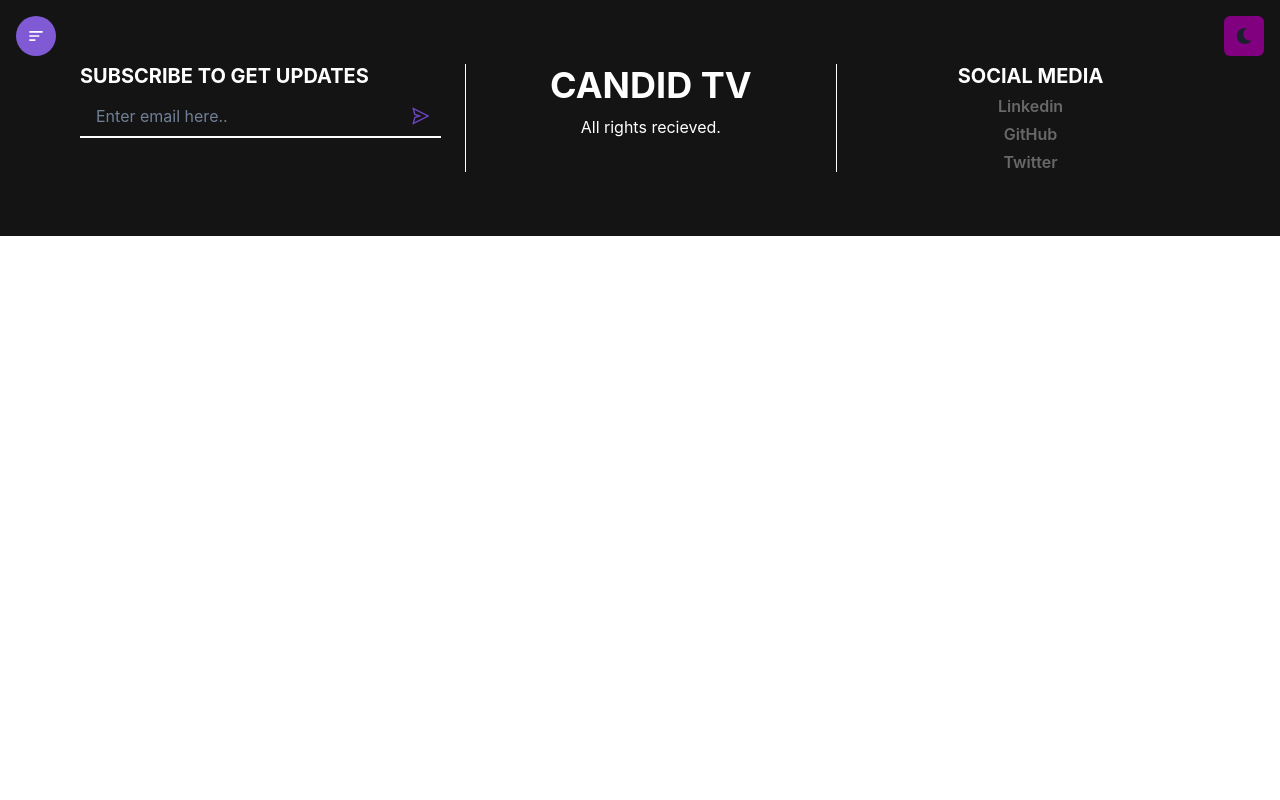
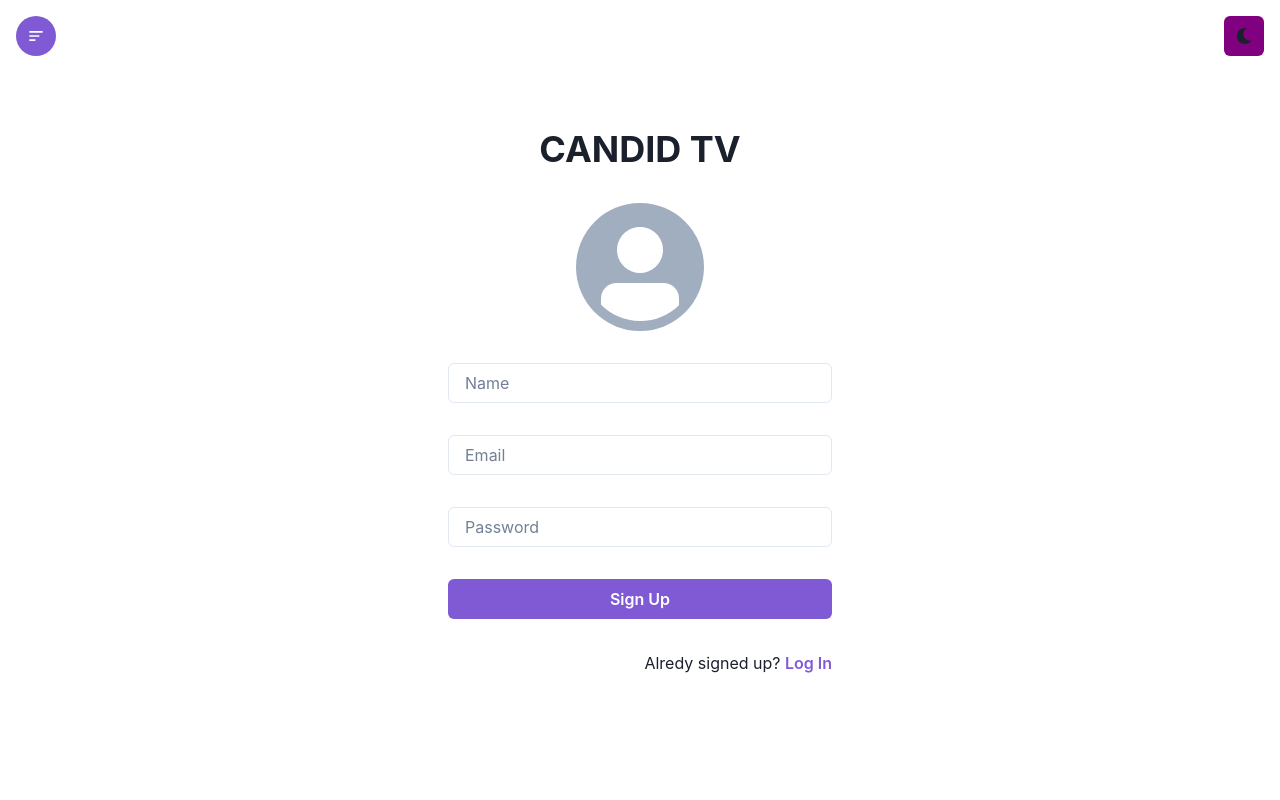
Before and after one commit to YahyaFTW/react_video_app, a React (Create React App) app: page /signup in a window 1280 px wide. Shown: the top 800 px of the page. Built offline with nearby package versions, Linux system fonts and the light colour scheme.

Commit message:
Completed

```diff
--- a/package.json
+++ b/package.json
@@ -10,6 +10,7 @@
     "@testing-library/react": "^13.4.0",
     "@testing-library/user-event": "^14.4.3",
     "framer-motion": "^6.5.1",
+    "pnpm": "^8.6.7",
     "react": "^18.2.0",
     "react-dom": "^18.2.0",
     "react-icons": "^3.11.0",
--- a/src/App.jsx
+++ b/src/App.jsx
@@ -3,6 +3,9 @@ import Header from './components/Header';
 import Home from './components/Home';
 import Footer from './components/Footer';
 import Videoss from './components/Videoss';
+import Upload from './components/Upload';
+import Login from './components/Login';
+import SignUp from './components/SignUp';
 function App() {
   return (
     <Router>
@@ -10,6 +13,11 @@ function App() {
       <Routes>
         <Route path="/" element={<Home />} />
         <Route path="/videos" element={<Videoss />} />
+        <Route path="/upload" element={<Upload />} />
+        <Route path="/login" element={<Login />} />
+        <Route path="/signup" element={<SignUp />} />
+
+
       </Routes>
       <Footer />
     </Router>
--- /dev/null
+++ b/src/components/Login.jsx
@@ -0,0 +1,56 @@
+import {
+  Container,
+  VStack,
+  Text,
+  Input,
+  Button,
+  Heading,
+} from '@chakra-ui/react';
+import React from 'react';
+import { Link } from 'react-router-dom';
+
+const Login = () => {
+  return (
+    <>
+      <Container maxW={'container.xl'} h={'100vh'} p={'16'}>
+        <form>
+          <VStack
+            alignItems={'stretch'}
+            spacing={'8'}
+            w={['full', '96']}
+            m={'auto'}
+            my={'16'}
+          >
+            <Heading>Welcome Back</Heading>
+            <Input
+              placeholder={'Email'}
+              type={'email'}
+              required
+              focusBorderColor={'purple.500'}
+            />
+            <Input
+              placeholder={'Password'}
+              type={'password'}
+              required
+              focusBorderColor={'purple.500'}
+            />
+            <Button variant={'link'} alignSelf={'flex-end'}>
+              <Link to={'/forgetpassword'}>Forget Password ?</Link>
+            </Button>
+            <Button colorScheme={'purple'} type={'submit'}>
+              Log In
+            </Button>
+            <Text textAlign={'right'}>
+              New User?{' '}
+              <Button variant={'link'} colorScheme={'purple'}>
+                <Link to={'/signup'}>Sign Up</Link>
+              </Button>
+            </Text>
+          </VStack>
+        </form>
+      </Container>
+    </>
+  );
+};
+
+export default Login;
--- /dev/null
+++ b/src/components/SignUp.jsx
@@ -0,0 +1,61 @@
+import {
+  Container,
+  VStack,
+  Text,
+  Input,
+  Button,
+  Heading,
+  Avatar,
+} from '@chakra-ui/react';
+import React from 'react';
+import { Link } from 'react-router-dom';
+const SignUp = () => {
+  return (
+    <>
+      <Container maxW={'container.xl'} h={'100vh'} p={'16'}>
+        <form>
+          <VStack
+            alignItems={'stretch'}
+            spacing={'8'}
+            w={['full', '96']}
+            m={'auto'}
+            my={'16'}
+          >
+            <Heading textTransform={'uppercase'} alignSelf={'center'}>CANDID TV</Heading>
+            <Avatar alignSelf={'center'} boxSize={'32'}/>
+            <Input
+              placeholder={'Name'}
+              type={'text'}
+              required
+              focusBorderColor={'purple.500'}
+            />
+            <Input
+              placeholder={'Email'}
+              type={'email'}
+              required
+              focusBorderColor={'purple.500'}
+            />
+            <Input
+              placeholder={'Password'}
+              type={'password'}
+              required
+              focusBorderColor={'purple.500'}
+            />
+
+            <Button colorScheme={'purple'} type={'submit'}>
+              Sign Up
+            </Button>
+            <Text textAlign={'right'}>
+              Alredy signed up?{' '}
+              <Button variant={'link'} colorScheme={'purple'}>
+                <Link to={'/login'}>Log In </Link>
+              </Button>
+            </Text>
+          </VStack>
+        </form>
+      </Container>
+    </>
+  );
+};
+
+export default SignUp;
--- /dev/null
+++ b/src/components/Upload.jsx
@@ -0,0 +1,38 @@
+import React from 'react';
+import { Container, VStack, HStack, Input, Button } from '@chakra-ui/react';
+import { AiOutlineCloudUpload } from 'react-icons/ai';
+const Upload = () => {
+  return (
+    <>
+      <Container maxW={'container.xl'} h={'100vh'} p={'16'}>
+        <VStack color={'purple.500'} h={'full'} justifyContent={'center'}>
+          <AiOutlineCloudUpload size={'10vmax'} />
+
+          <form>
+            <HStack>
+              <Input
+                required
+                type={'file'}
+                css={{
+                  '&::file-selector-button': {
+                    border: 'none',
+                    width: 'calc(1oo%+36px)',
+                    height: '-18px',
+                    color: 'purple',
+                    backgroundColor: 'white',
+                    cursor: 'pointer',
+                  },
+                }}
+              />
+              <Button colorScheme={'purple'} type={'submit'}>
+                Uplaod
+              </Button>
+            </HStack>
+          </form>
+        </VStack>
+      </Container>
+    </>
+  );
+};
+
+export default Upload;
--- a/src/components/Videoss.jsx
+++ b/src/components/Videoss.jsx
@@ -13,6 +13,7 @@ const Videoss = () => {
   ];
 
   const [videoSrc, setVideoSrc] = useState(videosArr[0]);
+  const[heading,setHeading]=useState(1);
   return (
     <>
       <Stack direction={['column', 'row']} h={'100vh'}>
@@ -32,7 +33,7 @@ const Videoss = () => {
             overflowY={'auto'}
           >
 
-            <Heading>Sample Video 1</Heading>
+            <Heading>Sample Video {heading}</Heading>
             <Text>
               This is a sample video for testing and demo. This is a sample
               description of a video.
@@ -50,7 +51,10 @@ const Videoss = () => {
             <Button id='but'
               variant={'ghost'}
               colorScheme="purple"
-              onClick={() => setVideoSrc(item)}
+              onClick={() => { setVideoSrc(item);
+                setHeading(index+1)
+                }}
+                // setVideoSrc(item)}
             >
               Lecture {index + 1}
             </Button>
```
Also changed, not shown: src/components/Header.jsx (+36 -21 lines), 2 other files (tests, documents, lock files or other folders).
